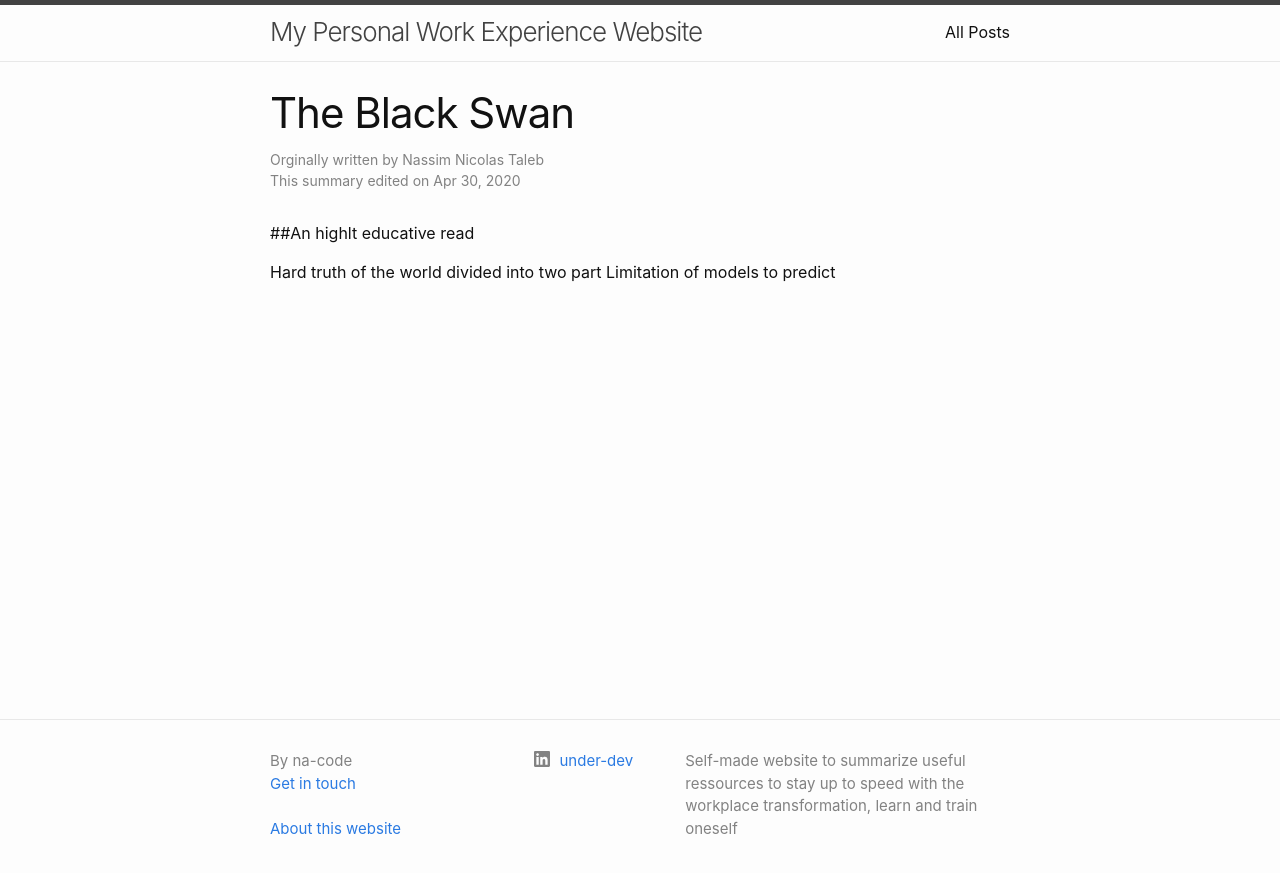
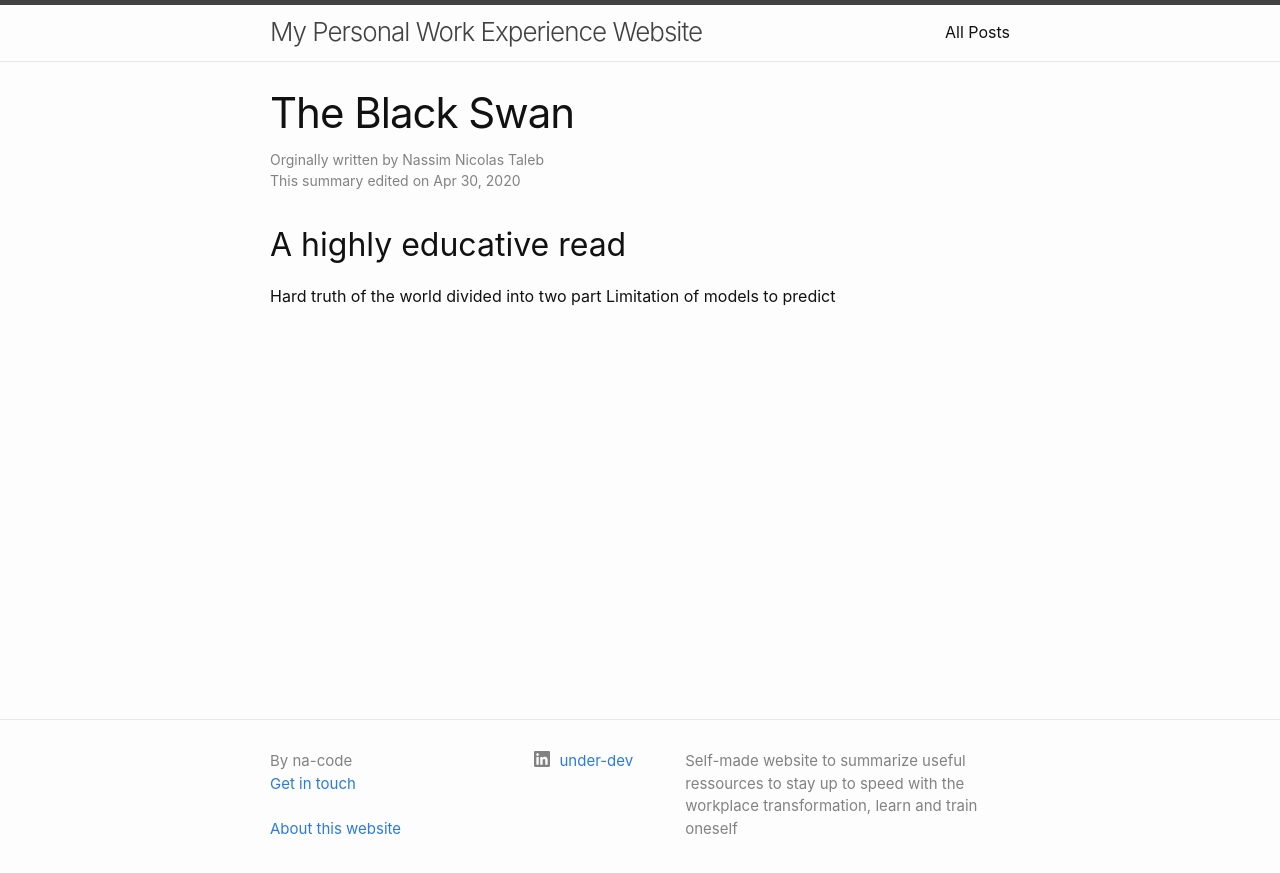
Before and after one commit to na-code/na-site, a Jekyll site: the page built from _posts/book/2020-04-30-TheBlackSwan.md, in a window 1280 px wide. Shown: the top 873 px of the page. Built offline with Jekyll 4.4.1, drawn with Linux system fonts in a browser that asks for light colours.

Commit message:
Update 2020-04-30-TheBlackSwan.md

```diff
--- a/_posts/book/2020-04-30-TheBlackSwan.md
+++ b/_posts/book/2020-04-30-TheBlackSwan.md
@@ -5,7 +5,7 @@ author: Nassim Nicolas Taleb
 categories: book
 ---
 
-##An highlt educative read
+## A highly educative read
 
 Hard truth of the world divided into two part
 Limitation of models to predict
```
